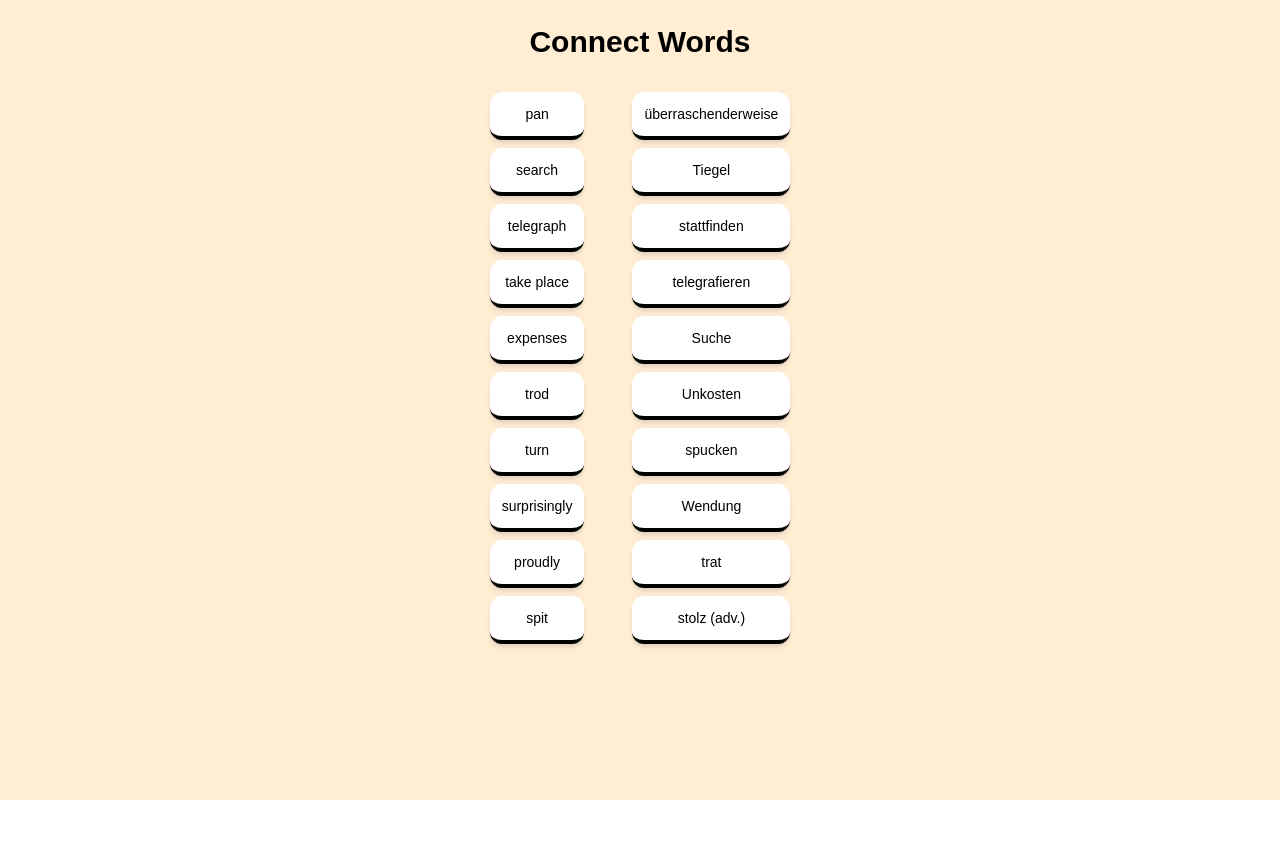
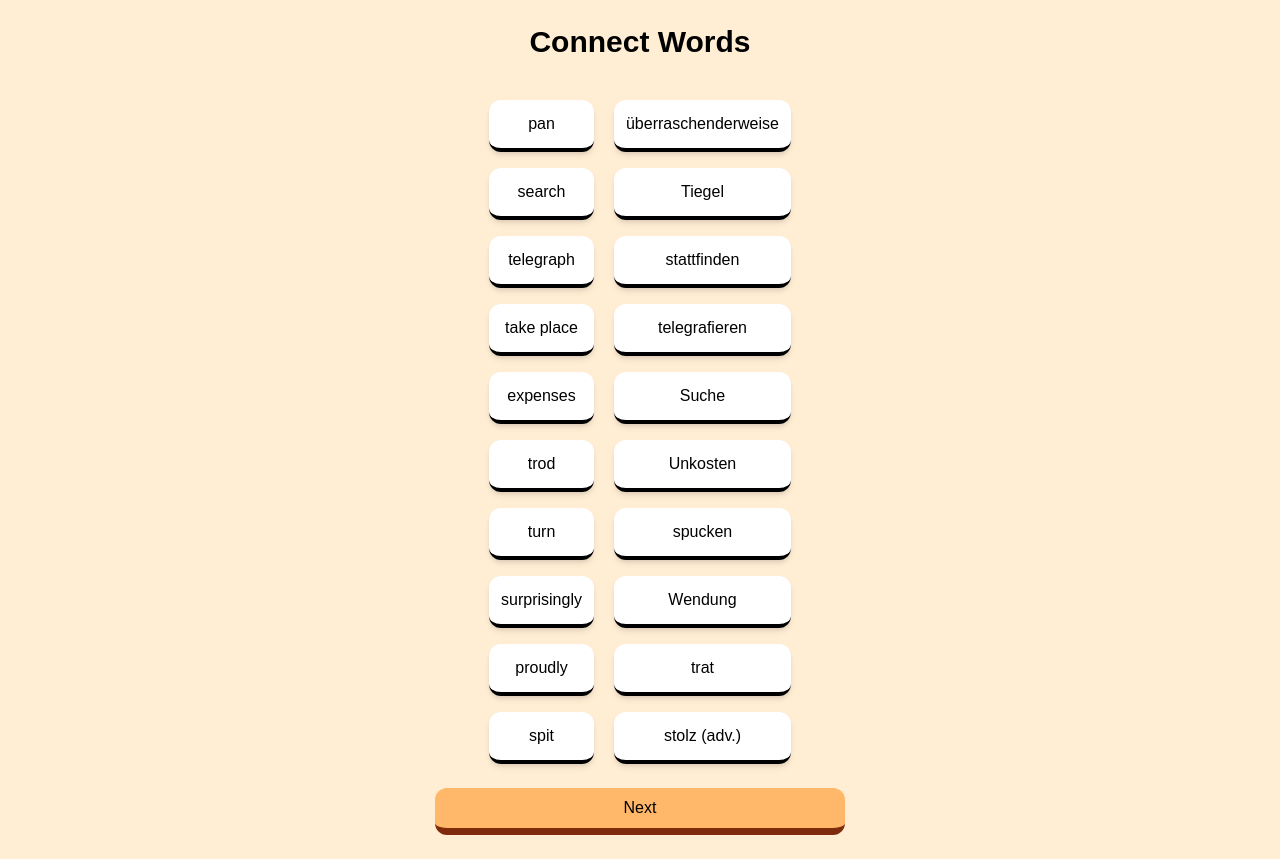
Before and after one commit to debora-maciel/swiuk-lang, a Next.js app: page /game/connect-words in a window 1280 px wide. Before the commit the page ends 800 px from the top, so only its background shows below. Built offline with nearby package versions, Linux system fonts and the light colour scheme.

Commit message:
upping game

```diff
--- a/src/app/game/connect-words/page.tsx
+++ b/src/app/game/connect-words/page.tsx
@@ -63,9 +63,7 @@ export default function ConnectWordsPage() {
   return (
     <div className="text-center p-6 bg-orange-100 min-h-screen">
       <h1 className="text-3xl font-bold mb-6">Connect Words</h1>
-      {selected.german && selected.german}
-      {selected.english && selected.english}
-      <div className="flex items-start justify-center gap-12 flex-wrap">
+      <div className="flex items-start justify-center gap-5">
         <div>
           {germanWords.map((word, i) => {
             const matchedColor = matchColors[word];
@@ -73,7 +71,7 @@ export default function ConnectWordsPage() {
               <div
                 key={i}
                 onClick={() => handleSelect(word, 'german')}
-                className={`cursor-pointer p-3 my-2 rounded-xl border-b-4 shadow-md text-sm font-medium transform transition duration-300 hover:scale-80
+                className={`cursor-pointer p-3 my-4 rounded-xl border-b-4 shadow-md text-md font-medium transform transition duration-300 hover:scale-80
                   ${matchedColor
                     ? `pointer-events-none opacity-90`
                     : selected.german === word ? 'bg-orange-200 border-orange-700 scale-85' : 'bg-white font-bold'
@@ -97,7 +95,7 @@ export default function ConnectWordsPage() {
               <div
                 key={i}
                 onClick={() => handleSelect(word, 'english')}
-                className={`cursor-pointer p-3 my-2 rounded-xl border-b-4 shadow-md text-sm font-medium transform transition duration-300 hover:scale-80
+                className={`cursor-pointer p-3 my-4 rounded-xl border-b-4 shadow-md text-md font-medium transform transition duration-300 hover:scale-80
                   ${matchedColor
                     ? 'pointer-events-none opacity-85'
                     : selected.english === word ? 'bg-orange-200 border-orange-700  scale-90 ' : 'bg-white font-bold'
@@ -118,6 +116,7 @@ export default function ConnectWordsPage() {
       {/* <div className="mt-8 text-lg">
         ✅ Matches: {matches.length} / {pairs.length}
       </div> */}
+      <button className='bg-orange-300 w-4/5 md:w-2/6 px-4  mt-2 rounded-xl border-b-7 border-orange-900 py-2'>Next</button>
     </div>
   );
 }
```
